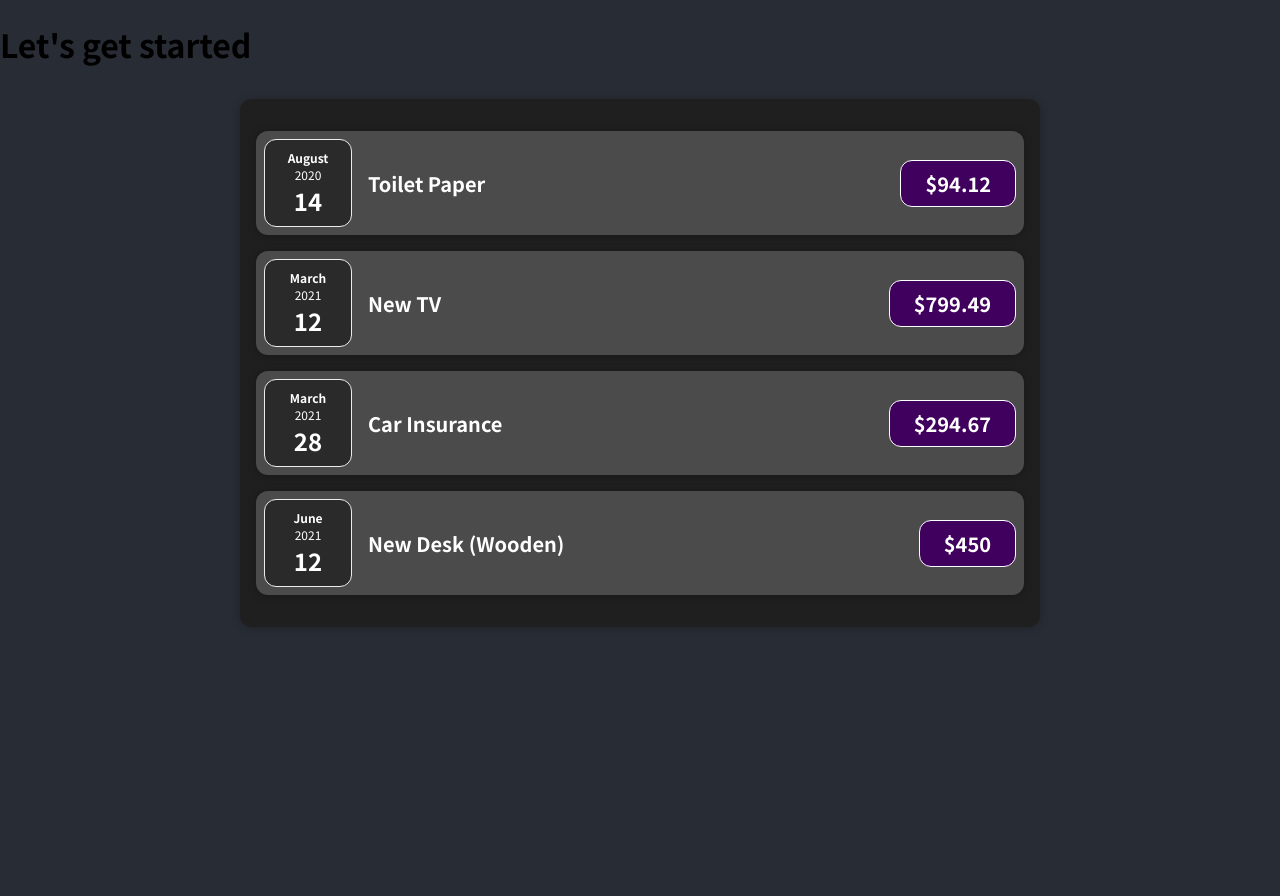
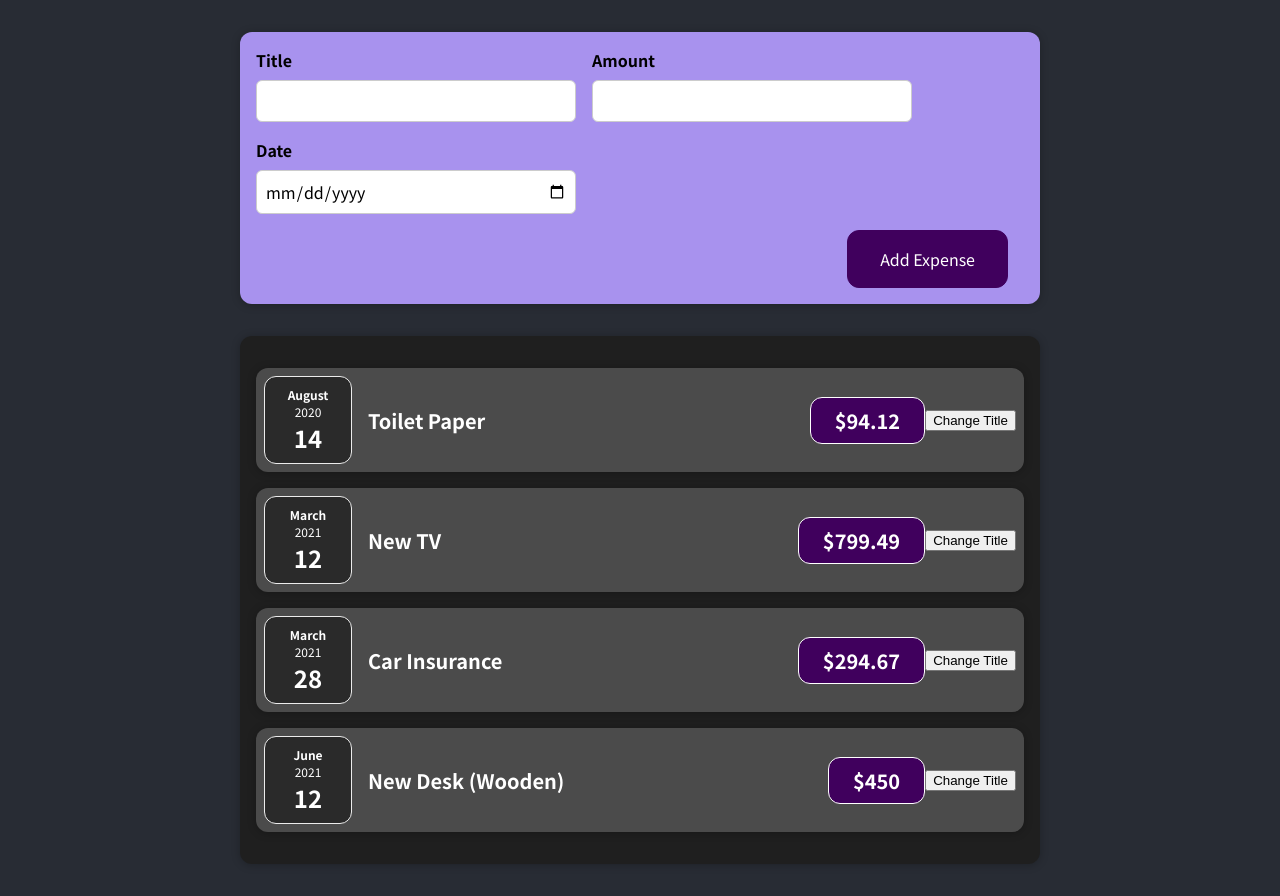
Before and after one commit to christopher-adolphe/learning-react-v2, a React (Create React App) app in the folder expense-tracker-app/: page / in a window 1280 px wide. Before the commit the page ends 800 px from the top, so only its background shows below. Built offline with nearby package versions, Linux system fonts and the light colour scheme.

Commit message:
Added ExpenseForm component

```diff
--- a/expense-tracker-app/src/App.js
+++ b/expense-tracker-app/src/App.js
@@ -1,4 +1,5 @@
 import React from 'react';
+import NewExpense from './components/newExpense/NewExpense';
 import Expenses from './components/expenses/Expenses';
 
 const App = () => {
@@ -29,14 +30,6 @@ const App = () => {
     },
   ];
 
-  // return (
-  //   <div>
-  //     <h1>Let's get started</h1>
-
-  //     <Expenses items={ expenses } />
-  //   </div>
-  // );
-
   // Using `createElement()` method from React to demonstrate how
   // JSX is working under the hood to render the HTML elements of
   // a component. The `createElement()` method takes 3 arguments;
@@ -50,11 +43,20 @@ const App = () => {
   // element when using the JSX syntax is because under the hood, for
   // every component, React is returning the result of `createElement()`
   // method and we can return only on thing at a time
-  return React.createElement(
-    'div',
-    {},
-    React.createElement('h1', { className: 'test'}, 'Let\'s get started'),
-    React.createElement(Expenses, { items: expenses }, )
+
+  // return React.createElement(
+  //   'div',
+  //   {},
+  //   React.createElement('h1', { className: 'test'}, 'Let\'s get started'),
+  //   React.createElement(Expenses, { items: expenses }, )
+  // );
+
+  return (
+    <div>
+      <NewExpense />
+
+      <Expenses items={ expenses } />
+    </div>
   );
 }
 
--- /dev/null
+++ b/expense-tracker-app/src/components/expenseForm/ExpenseForm.css
@@ -0,0 +1,26 @@
+.new-expense__controls {
+  display: flex;
+  flex-wrap: wrap;
+  gap: 1rem;
+  margin-bottom: 1rem;
+  text-align: left;
+}
+
+.new-expense__control label {
+  font-weight: bold;
+  margin-bottom: 0.5rem;
+  display: block;
+}
+
+.new-expense__control input {
+  font: inherit;
+  padding: 0.5rem;
+  border-radius: 6px;
+  border: 1px solid #ccc;
+  width: 20rem;
+  max-width: 100%;
+}
+
+.new-expense__actions {
+  text-align: right;
+}
--- /dev/null
+++ b/expense-tracker-app/src/components/expenseForm/ExpenseForm.js
@@ -0,0 +1,56 @@
+import React, { useState } from 'react';
+import './ExpenseForm.css';
+
+function ExpenseForm(props) {
+  const [ formData, setFormData ] = useState({ title: '', amount: '', date: '' });
+
+  const handleInputChange = (event) => {
+    const { id: path, value } = event.target;
+
+    // The below approach to update the state of component can lead to
+    // unexpected behavior because React schedules state updates and
+    // we might not get the latest previous state snapshot
+    // setFormData({ ...formData, [path]: value });
+
+    // Instead of passing the updated state directly to the `setFormData()`
+    // updating function, we pass an anonymous function which will receive
+    // the latest previous state snapshot which will provided by React. This
+    // anonymous function can then return the updated state to the `setFormData()`
+    // function
+    setFormData((prevState) => ({ ...prevState, [path]: value }));
+  };
+
+  const handleSubmit = (event) => {
+    event.preventDefault();
+
+    console.log('handleSubmit called: ', event);
+    console.log('FormData: ', formData);
+  };
+
+  return (
+    <form onSubmit={ handleSubmit }>
+      <div className="new-expense__controls">
+        <div className="new-expense__control">
+          <label htmlFor="title">Title</label>
+          <input type="text" id="title" value={ formData.title } onChange={ handleInputChange } />
+        </div>
+
+        <div className="new-expense__control">
+          <label htmlFor="amount">Amount</label>
+          <input type="number" id="amount" min="0.01" step="0.01" value={ formData.amount } onChange={ handleInputChange } />
+        </div>
+
+        <div className="new-expense__control">
+          <label htmlFor="date">Date</label>
+          <input type="date" id="date" min="2019-01-01" max="2022-12-31" value={ formData.date } onChange={ handleInputChange } />
+        </div>
+      </div>
+
+      <div className="new-expense__actions">
+        <button type="submit">Add Expense</button>
+      </div>
+    </form>
+  );
+}
+
+export default ExpenseForm;
--- a/expense-tracker-app/src/components/expenseItem/ExpenseItem.js
+++ b/expense-tracker-app/src/components/expenseItem/ExpenseItem.js
@@ -1,17 +1,26 @@
-import React, { Fragment } from 'react';
+import React, { Fragment, useState } from 'react';
 import PropTypes from 'prop-types';
 import WithCard from '../shared/card/WithCard';
 import ExpenseDate from '../expensDate/ExpenseDate';
 import './ExpenseItem.css';
 
 const ExpenseItem = ({ expenseDate, expenseTitle, expensePrice }) => {
+  // Using the `useState()` hook method to register a state for the
+  // component instance in which it is being called
+  const [ title, setTitle ] = useState(expenseTitle);
+
+  const handleChangeTitle = () => {
+    setTitle('Updated!!');
+  };
+
   return (
     <Fragment>
       <ExpenseDate date={ expenseDate } />
       <div className="expense-item__description">
-        <h2>{ expenseTitle}</h2>
+        <h2>{ title }</h2>
         <div className="expense-item__price">${ expensePrice }</div>
       </div>
+      <button type="button" onClick={ handleChangeTitle }>Change Title</button>
     </Fragment>
   );
 }
--- /dev/null
+++ b/expense-tracker-app/src/components/newExpense/NewExpense.css
@@ -0,0 +1,38 @@
+.new-expense {
+  background-color: #a892ee;
+  padding: 1rem;
+  margin: 2rem auto;
+  width: 50rem;
+  max-width: 95%;
+  border-radius: 12px;
+  text-align: center;
+  box-shadow: 0 1px 8px rgba(0, 0, 0, 0.25);
+}
+
+.new-expense button {
+  font: inherit;
+  cursor: pointer;
+  padding: 1rem 2rem;
+  border: 1px solid #40005d;
+  background-color: #40005d;
+  color: white;
+  border-radius: 12px;
+  margin-right: 1rem;
+}
+
+.new-expense button:hover,
+.new-expense button:active {
+  background-color: #510674;
+  border-color: #510674;
+}
+
+.new-expense button.alternative {
+  color: #220131;
+  border-color: transparent;
+  background-color: transparent;
+}
+
+.new-expense button.alternative:hover,
+.new-expense button.alternative:active {
+  background-color: #ddb3f8;
+}
--- /dev/null
+++ b/expense-tracker-app/src/components/newExpense/NewExpense.js
@@ -0,0 +1,13 @@
+import React from 'react';
+import ExpenseForm from '../expenseForm/ExpenseForm';
+import './NewExpense.css';
+
+function NewExpense(props) {
+  return (
+    <div className="new-expense">
+      <ExpenseForm />
+    </div>
+  );
+}
+
+export default NewExpense;
```
